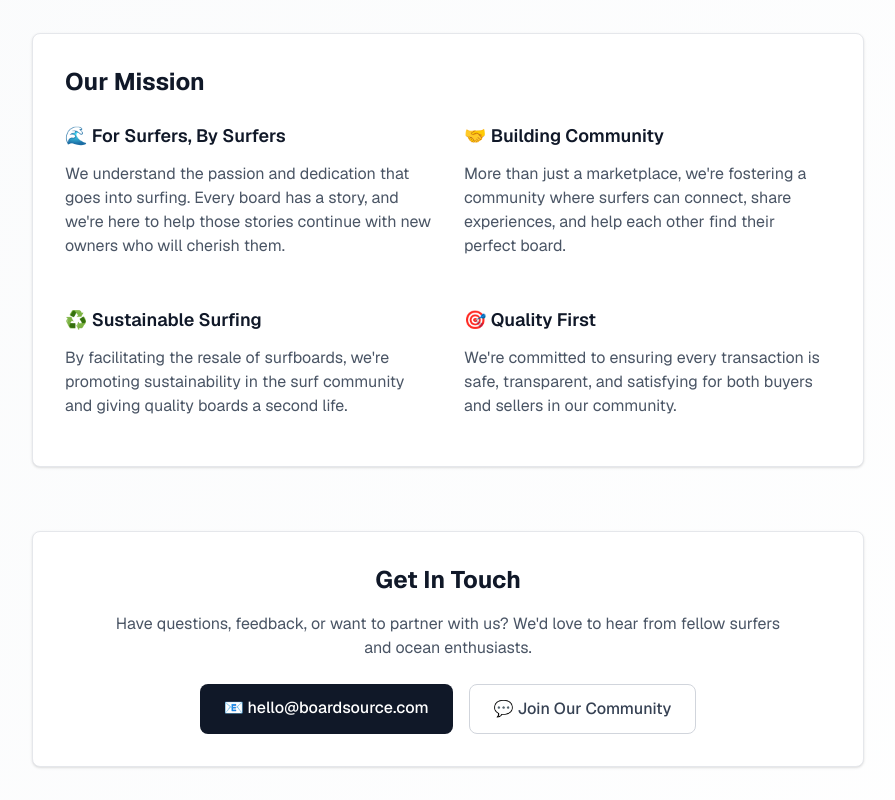
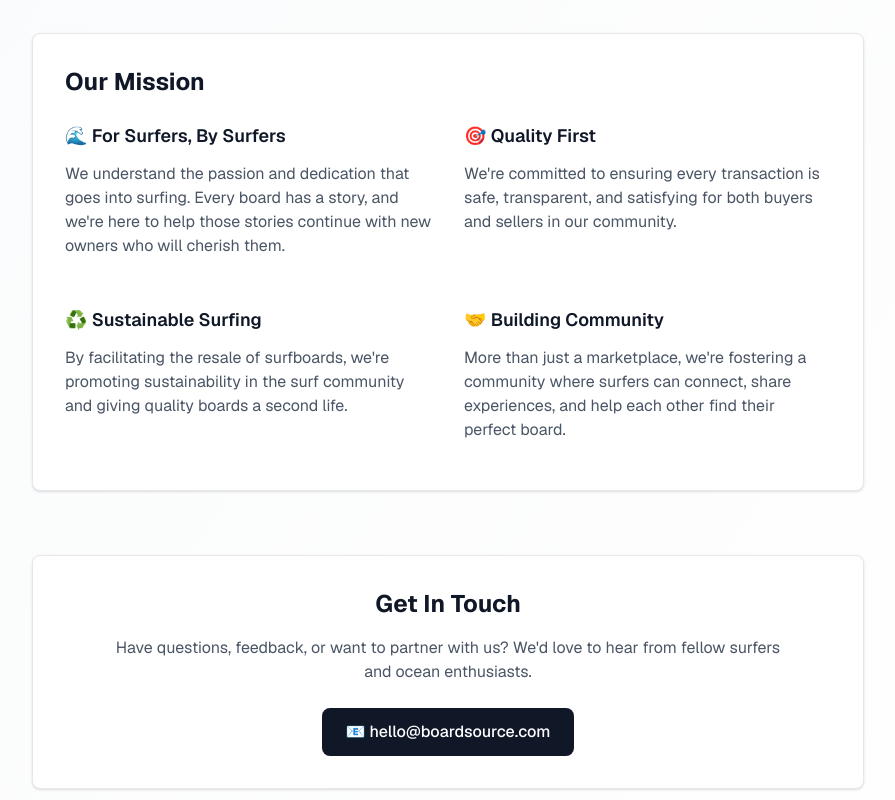
Before and after one commit to knoelljack/brdsrc, a Next.js app: page /about in a window 1280 px wide. Shown: the part 700-1500 px from the top of the page, without its empty margins (192-1087 px from the left). Built offline with nearby package versions, Linux system fonts and the light colour scheme; no server answers.

Commit message:
fix: about page cleanup

```diff
--- a/app/about/page.tsx
+++ b/app/about/page.tsx
@@ -65,12 +65,12 @@ export default function About() {
               </div>
               <div>
                 <h3 className="text-lg font-semibold text-gray-900 mb-3">
-                  🤝 Building Community
+                  🎯 Quality First
                 </h3>
                 <p className="text-gray-600 mb-4">
-                  More than just a marketplace, we&apos;re fostering a community
-                  where surfers can connect, share experiences, and help each
-                  other find their perfect board.
+                  We&apos;re committed to ensuring every transaction is safe,
+                  transparent, and satisfying for both buyers and sellers in our
+                  community.
                 </p>
               </div>
               <div>
@@ -85,12 +85,12 @@ export default function About() {
               </div>
               <div>
                 <h3 className="text-lg font-semibold text-gray-900 mb-3">
-                  🎯 Quality First
+                  🤝 Building Community
                 </h3>
                 <p className="text-gray-600 mb-4">
-                  We&apos;re committed to ensuring every transaction is safe,
-                  transparent, and satisfying for both buyers and sellers in our
-                  community.
+                  More than just a marketplace, we&apos;re fostering a community
+                  where surfers can connect, share experiences, and help each
+                  other find their perfect board.
                 </p>
               </div>
             </div>
@@ -107,18 +107,12 @@ export default function About() {
               Have questions, feedback, or want to partner with us? We&apos;d
               love to hear from fellow surfers and ocean enthusiasts.
             </p>
-            <div className="flex flex-col sm:flex-row gap-4 justify-center">
+            <div className="flex justify-center">
               <a
                 href="mailto:hello@boardsource.com"
                 className="bg-gray-900 text-white px-6 py-3 rounded-lg hover:bg-gray-800 transition-colors font-medium cursor-pointer"
               >
                 📧 hello@boardsource.com
-              </a>
-              <a
-                href="#"
-                className="border border-gray-300 text-gray-700 px-6 py-3 rounded-lg hover:bg-gray-50 hover:border-gray-400 transition-colors font-medium cursor-pointer"
-              >
-                💬 Join Our Community
               </a>
             </div>
           </div>
```
